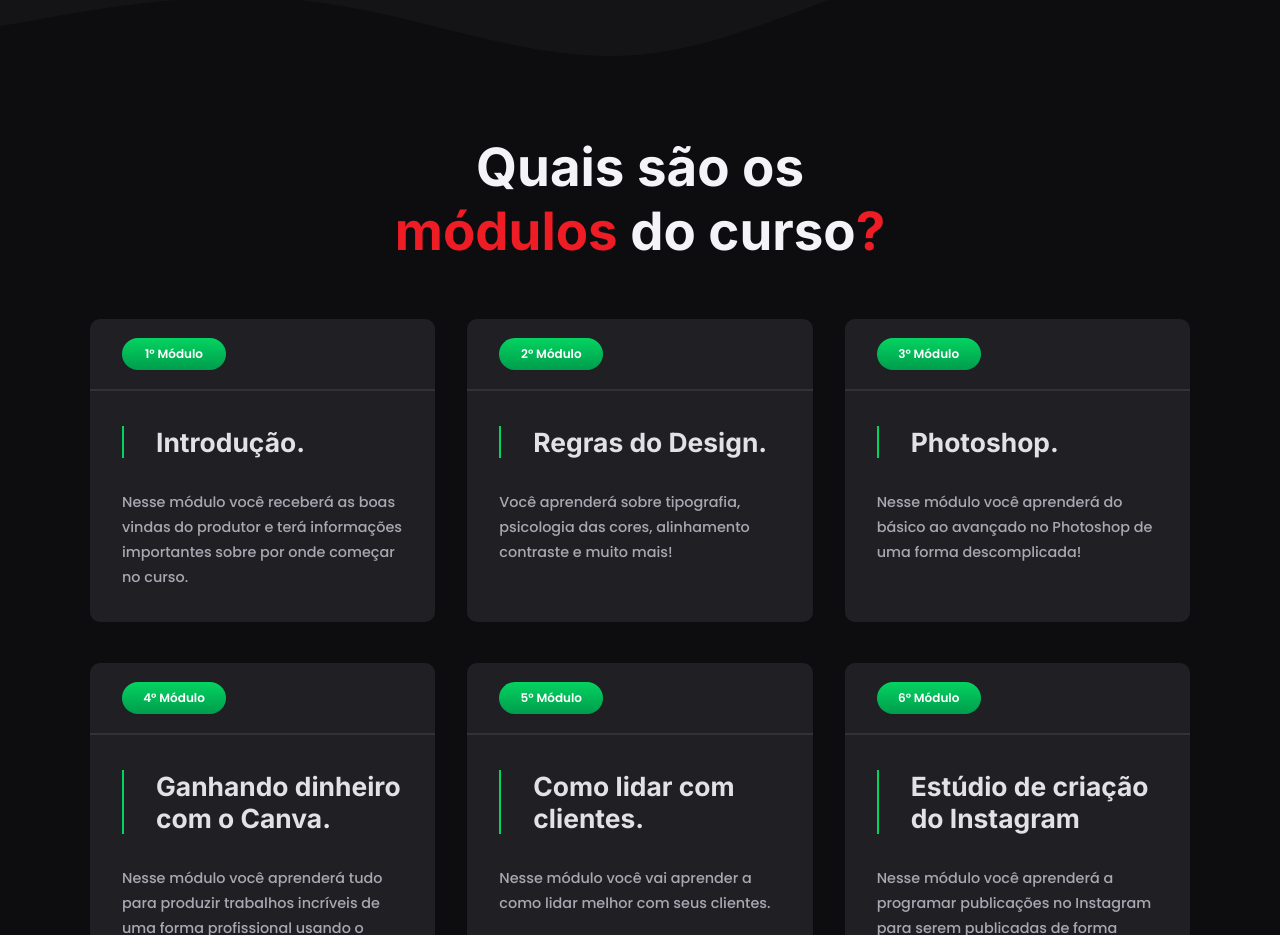
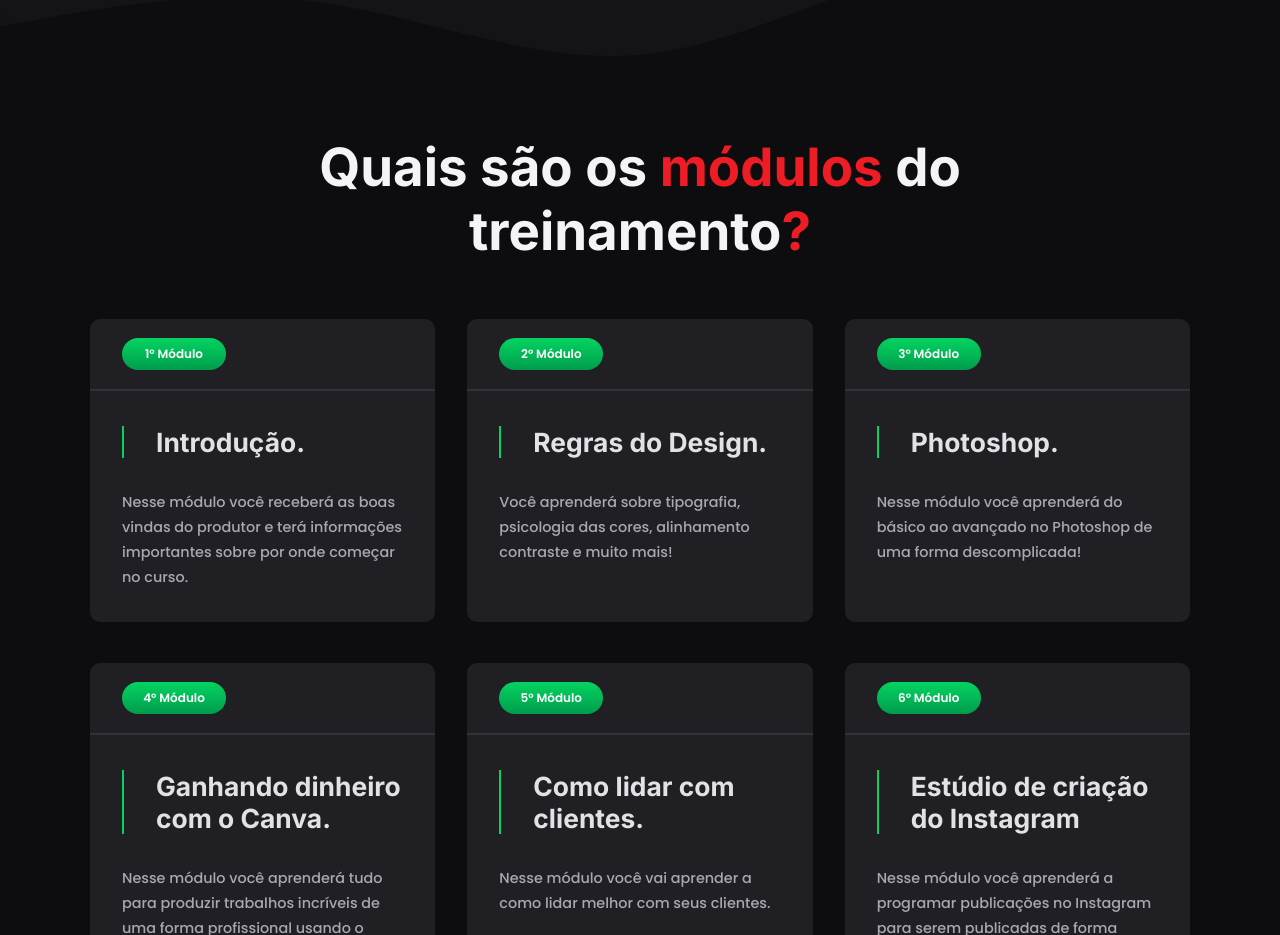
Before and after one commit to gabrieldiasss/freela-destravando-seu-design, a React (Create React App) app: page / in a window 1280 px wide. Shown: the part 3340-4275 px from the top of the page. Built offline with nearby package versions, Linux system fonts and the light colour scheme.

Commit message:
trinta  deploy

```diff
--- a/package.json
+++ b/package.json
@@ -12,6 +12,7 @@
     "bootstrap": "^4.6.0",
     "react": "^17.0.1",
     "react-dom": "^17.0.1",
+    "react-helmet": "^6.1.0",
     "react-icons": "^4.2.0",
     "react-meta-tags": "^1.0.1",
     "react-scripts": "4.0.1",
--- a/src/App.js
+++ b/src/App.js
@@ -11,8 +11,7 @@ import Exemplo from './components/exemplos.js'
 import Beneficios from './components/beneficios.js'
 import Promocao from './components/promocao.js'
 
-
-import MetaTags from 'react-meta-tags';
+import {Helmet} from 'react-helmet'
 
 import './App.css';
 
@@ -20,9 +19,10 @@ export default () => {
     return(
 		<div className="app">
 
-			<MetaTags>
-				<meta name="viewport" content="width=device-width, initial-scale=1"></meta>
-			</MetaTags>
+			<Helmet>
+				<meta charset="UTF-8"></meta>
+				<meta name="viewport" content="width=device-width, initial-scale=1" />
+			</Helmet>
 
 			<div className="page1" >
 				<header>
--- a/src/components/vouAprender.css
+++ b/src/components/vouAprender.css
@@ -1,7 +1,7 @@
 .PageVouAprender .header-vouAprender {
     font-family: Inter;
     font-size: 6.6rem;
-    max-width: 700px;
+    max-width: 1000px;
     text-align: center;
     margin: 7rem auto;
     color: #F4F4F8;
@@ -180,11 +180,9 @@
         grid-template-columns: repeat(3,minmax(0,1fr));
         grid-auto-flow: row;
     }
-}
 
-@media(max-width: 1440px) {
     .PageVouAprender .header-vouAprender {
-        max-width: 500px;
+        max-width: 700px;
     }
 
     .primeiro-button-vouAprender {
@@ -192,9 +190,8 @@
         height: 6rem;
         font-size: 2.2rem;
     }
+}
 
-
-}
 
 @media(max-width: 1200px) {
     .todas-box {
--- a/src/components/vouAprender.js
+++ b/src/components/vouAprender.js
@@ -31,7 +31,7 @@ export default () => {
 
             <div className="PageVouAprender">
                 <header className="header-vouAprender" >
-                    Quais são os <small>módulos</small> do curso<small>?</small>
+                    Quais são os <small>módulos</small> do treinamento<small>?</small>
                 </header>
 
                 <div className="todas-box" >
```
Also changed, not shown: 2 other files (tests, documents, lock files or other folders).
